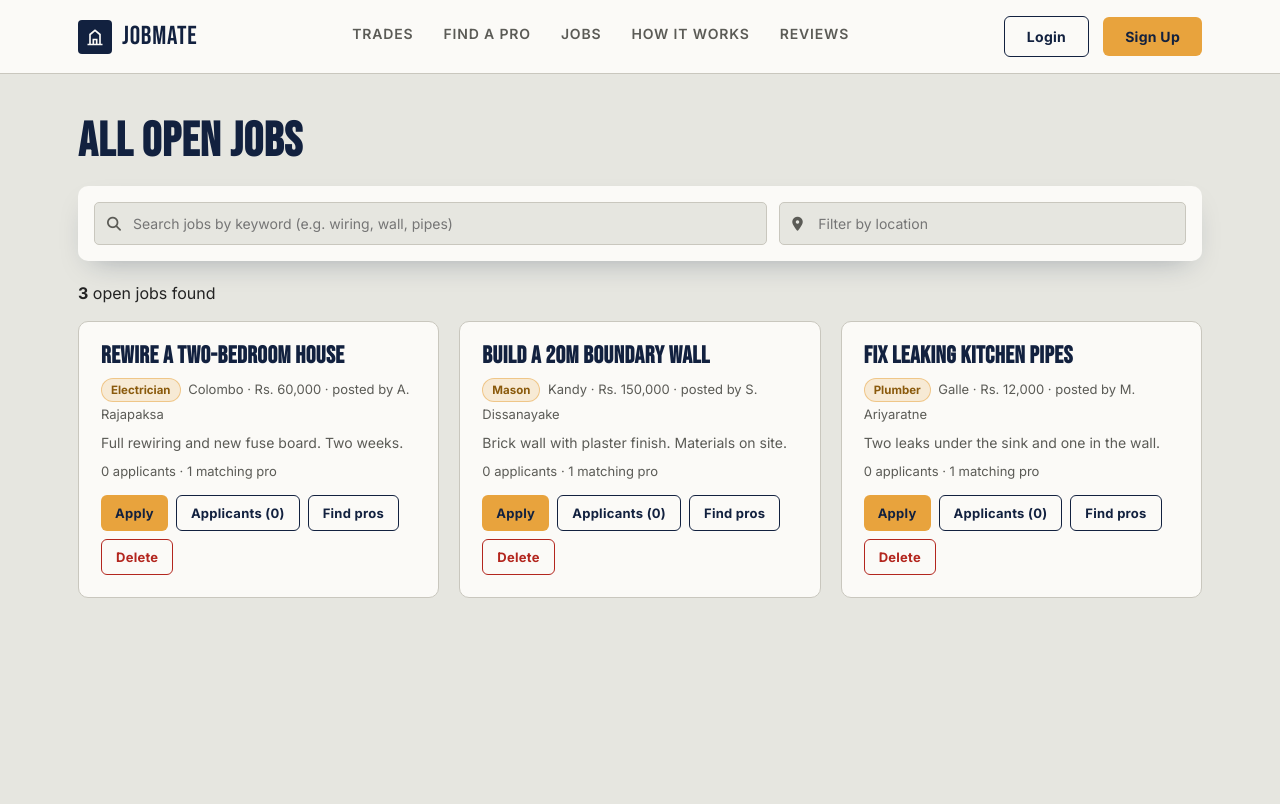
After one commit to Kavindu004/JobMate, a PHP site: page /all-jobs.html in a window 1280 px wide. The commit adds this page. Run offline with PHP 8.4, Linux system fonts and the light colour scheme.

Commit message:
Add View more pages for pros and jobs with keyword search and location filter

```diff
--- /dev/null
+++ b/all-jobs.html
@@ -0,0 +1,56 @@
+<!DOCTYPE html>
+<html lang="en">
+<head>
+    <meta charset="UTF-8">
+    <meta name="viewport" content="width=device-width, initial-scale=1.0">
+    <title>All open jobs - JobMate</title>
+    <link rel="preconnect" href="https://fonts.googleapis.com">
+    <link href="https://fonts.googleapis.com/css2?family=Bebas+Neue&family=Inter:wght@400;500;600;700;800&family=JetBrains+Mono:wght@400;600&display=swap" rel="stylesheet">
+    <link rel="stylesheet" href="style.css">
+    <link rel="stylesheet" href="https://cdnjs.cloudflare.com/ajax/libs/font-awesome/6.4.0/css/all.min.css">
+</head>
+<body data-page="jobs">
+<header class="site-nav">
+  <div class="nav-inner">
+    <a href="index.html" class="logo">
+      <span class="mark">
+        <svg viewBox="0 0 24 24" fill="none" stroke="#FBFAF7" stroke-width="2"><path d="M3 21h18M6 21V9l6-5 6 5v12M10 21v-6h4v6"/></svg>
+      </span>
+      JobMate
+    </a>
+    <nav class="nav-links" id="navLinks">
+      <a href="index.html#trades">Trades</a>
+      <a href="index.html#browse">Find a pro</a>
+      <a href="index.html#jobs">Jobs</a>
+      <a href="index.html#how">How it works</a>
+      <a href="index.html#reviews">Reviews</a>
+    </nav>
+    <div style="display:flex;align-items:center;gap:14px;" id="authNavButtons">
+      <a href="login.html" class="btn btn-outline nav-cta">Login</a>
+      <a href="signup.html" class="btn btn-primary nav-cta">Sign Up</a>
+      <button class="menu-toggle" id="menuToggle" aria-label="Toggle menu"><span></span><span></span><span></span></button>
+    </div>
+  </div>
+</header>
+
+<main class="list-page">
+  <div class="wrap">
+    <h1 class="list-title">All open jobs</h1>
+    <form class="list-search" id="listForm" novalidate>
+      <div class="search-wrap grow"><i class="fa-solid fa-magnifying-glass"></i>
+        <input id="q" type="search" placeholder="Search jobs by keyword (e.g. wiring, wall, pipes)" aria-label="Search by keyword" autocomplete="off"></div>
+      <div class="search-wrap"><i class="fa-solid fa-location-dot"></i>
+        <input id="loc" type="text" list="locList" placeholder="Filter by location" aria-label="Filter by location" autocomplete="off"></div>
+      <datalist id="locList"></datalist>
+    </form>
+    <div class="count-line" style="margin-bottom:18px;"><strong id="count">0</strong> open jobs found</div>
+    <div class="job-grid" id="grid"></div>
+  </div>
+</main>
+
+<div class="modal-bg" id="modalBg"><div class="modal" role="dialog" aria-modal="true"><button class="x" id="modalX" aria-label="Close">&times;</button><div id="modalBody"></div></div></div>
+<div class="toast" id="toast" role="status"></div>
+<script src="data.js"></script>
+<script src="listing.js"></script>
+</body>
+</html>
--- a/index.html
+++ b/index.html
@@ -321,7 +321,7 @@
           <span class="mark" style="background:var(--amber);">
             <svg viewBox="0 0 24 24" fill="none" stroke="#12213F" stroke-width="2"><path d="M3 21h18M6 21V9l6-5 6 5v12M10 21v-6h4v6"/></svg>
           </span>
-          Handworks
+          JobMate
         </div>
         <p style="max-width:260px;color:#9FADC4;">Connecting people with skilled, reliable tradespeople since day one.</p>
       </div>
@@ -361,6 +361,7 @@
 </footer>
 <div class="modal-bg" id="modalBg"><div class="modal" role="dialog" aria-modal="true"><button class="x" id="modalX" aria-label="Close">&times;</button><div id="modalBody"></div></div></div>
 <div class="toast" id="toast" role="status"></div>
+<script src="data.js"></script>
 <script src="app.js"></script>
 </body>
 </html>
--- /dev/null
+++ b/listing.js
@@ -0,0 +1,25 @@
+(() => {
+const {S, $, esc, proCard, jobCard, setRerender} = JM;
+const isPros = document.body.dataset.page === 'pros';
+const params = new URLSearchParams(location.search);
+$('q').value = params.get('q') || '';
+$('loc').value = params.get('loc') || '';
+const norm = s => String(s || '').toLowerCase();
+const source = () => isPros ? S.pros : S.jobs;
+const haystack = isPros ? p => [p.name, p.trade, p.location, p.bio, ...p.skills].join(' ') : j => [j.title, j.trade, j.location, j.desc, j.name].join(' ');
+
+function render() {
+  const words = norm($('q').value).split(/\s+/).filter(Boolean), loc = norm($('loc').value).trim();
+  const list = source().filter(x => { const h = norm(haystack(x)); return words.every(w => h.includes(w)) && (!loc || norm(x.location).includes(loc)); });
+  if (isPros) list.sort((a, b) => b.rating - a.rating);
+  $('count').textContent = list.length;
+  $('grid').innerHTML = list.length ? list.map(isPros ? proCard : jobCard).join('')
+    : `<div class="empty">${isPros ? 'No pros' : 'No jobs'} match your search. Try different keywords or clear the location.</div>`;
+}
+$('locList').innerHTML = [...new Set(source().map(x => x.location))].sort().map(l => `<option value="${esc(l)}">`).join('');
+$('q').addEventListener('input', render);
+$('loc').addEventListener('input', render);
+$('listForm').addEventListener('submit', e => e.preventDefault());
+setRerender(render);
+render();
+})();
--- a/style.css
+++ b/style.css
@@ -371,3 +371,19 @@
   .nav-cta{display:none;}
 }
 @media(max-width:560px){.feature-grid,.steps,.form-grid{grid-template-columns:1fr;}}
+
+
+/* ---------- VIEW MORE TILE + LIST PAGES ---------- */
+.more-tile{display:flex;flex-direction:column;align-items:center;justify-content:center;gap:4px;min-height:200px;border:2.5px dashed var(--steel);border-radius:10px;color:var(--steel);font-family:'Bebas Neue',sans-serif;font-size:32px;letter-spacing:.04em;transition:background .15s,color .15s,border-color .15s,transform .15s;}
+.more-tile .more-arrow{font-family:'Inter',sans-serif;font-weight:300;font-size:56px;line-height:.9;}
+.more-tile:hover{background:var(--ink);color:var(--amber);border-color:var(--ink);transform:translateY(-3px);}
+.more-tile.wide{flex-direction:row;min-height:84px;gap:14px;font-size:28px;}
+.more-tile.wide .more-arrow{font-size:40px;}
+.list-page{padding:44px 0 80px;min-height:calc(100vh - 70px);}
+.list-title{font-size:clamp(34px,5vw,48px);margin:0 0 20px;}
+.list-search{display:flex;flex-wrap:wrap;gap:12px;background:var(--paper);padding:16px;border-radius:10px;box-shadow:var(--shadow);margin-bottom:22px;}
+.list-search .search-wrap{position:relative;flex:1 1 220px;}
+.list-search .search-wrap.grow{flex:2 1 300px;}
+.list-search .search-wrap i{position:absolute;left:13px;top:50%;transform:translateY(-50%);color:var(--charcoal-soft);font-size:14px;pointer-events:none;}
+.list-search input{width:100%;border:1.5px solid var(--line);border-radius:5px;padding:12px 12px 12px 38px;font-family:inherit;font-size:14px;background:var(--concrete);}
+.list-search input:focus{border-color:var(--steel);outline:none;}
```
Also changed, not shown: all-pros.html (added, +56 -0 lines), app.js (+13 -147 lines), data.js (added, +169 -0 lines).
